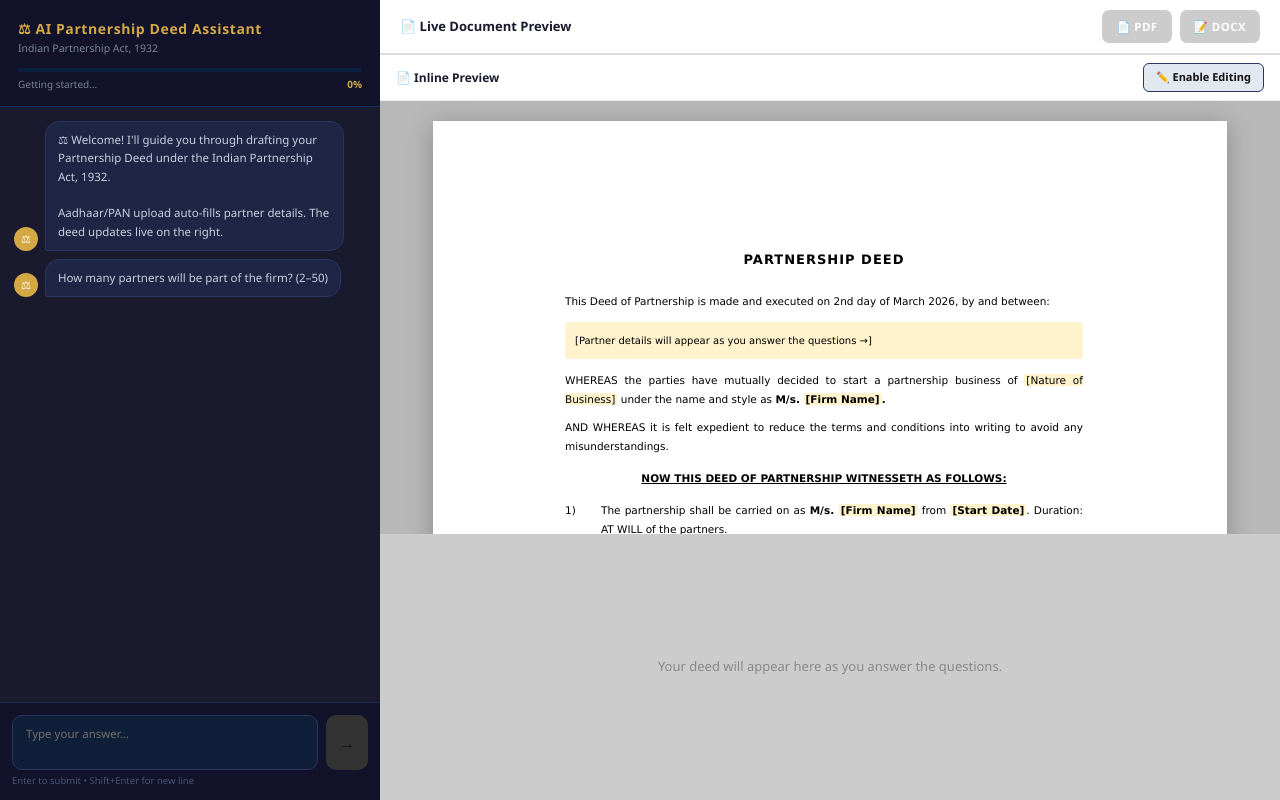
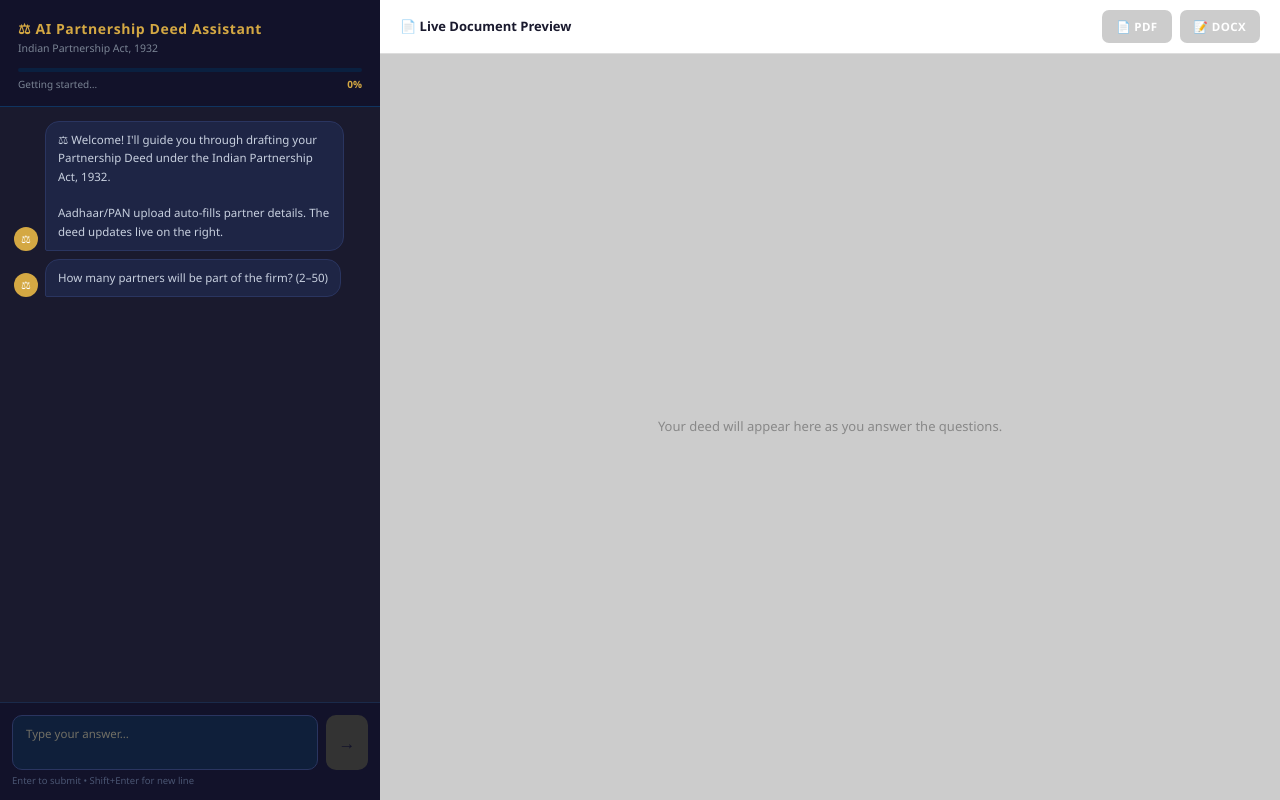
Before and after one commit to SriramKomma/partnership-deed-astro, an Astro site: page / in a window 1280 px wide. Built offline with nearby package versions, Linux system fonts and the light colour scheme; Astro itself is replaced by a stand-in of ours.

Commit message:
fix: remove duplicate inline preview

```diff
--- a/src/components/DeedApp.tsx
+++ b/src/components/DeedApp.tsx
@@ -631,23 +631,6 @@ export default function DeedApp() {
             </button>
           </div>
         </div>
-        {/* Inline editable preview (optional) — A4 format */}
-        <div style={{ borderTop: '1px solid #ddd', background: '#b8b8b8', overflowY: 'auto', maxHeight: '60vh' }}>
-          {/* Toolbar row */}
-          <div style={{ display: 'flex', justifyContent: 'space-between', alignItems: 'center', padding: '8px 16px', background: '#fff', borderBottom: '1px solid #eee' }}>
-            <div style={{ fontWeight: 700, fontSize: '12px', color: '#1a1a2e' }}>📄 Inline Preview</div>
-            <button onClick={() => setPreviewEditable(v => !v)}
-              style={{ padding: '5px 12px', borderRadius: '6px', border: '1px solid #2a3560', background: previewEditable ? '#1d4ed8' : '#e2e8f0', color: previewEditable ? '#fff' : '#111', cursor: 'pointer', fontSize: '11px', fontWeight: 600 }}>
-              {previewEditable ? '✏️ Editing ON' : '✏️ Enable Editing'}
-            </button>
-          </div>
-          {/* A4 paper card */}
-          <div style={{ padding: '20px', display: 'flex', justifyContent: 'center' }}>
-            <div style={{ width: '794px', minHeight: '1123px', background: '#fff', boxShadow: '0 4px 24px rgba(0,0,0,0.25)', padding: '72px 72px 90px 72px', boxSizing: 'border-box' }}>
-              <DeedPreview data={data} onUpdate={handlePreviewUpdate} editable={previewEditable} />
-            </div>
-          </div>
-        </div>
         {/* iframe preview */}
         <div style={{ flex: 1, overflow: 'hidden', background: '#ccc', display: 'flex', alignItems: 'stretch' }}>
           {iframeUrl ? (
```
